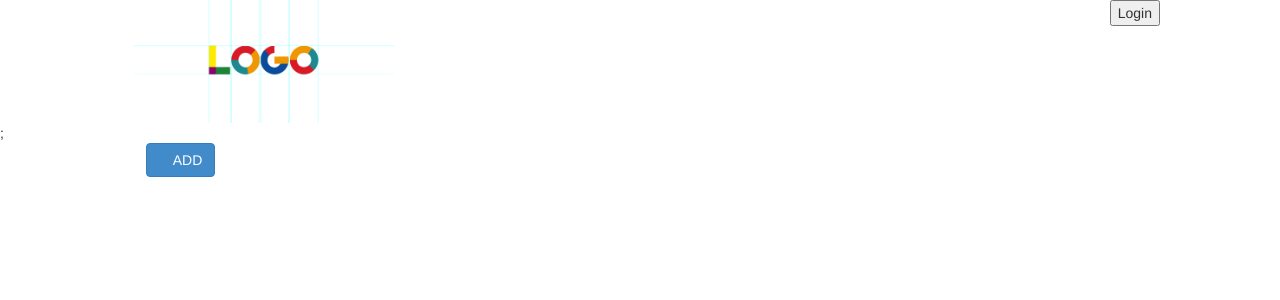
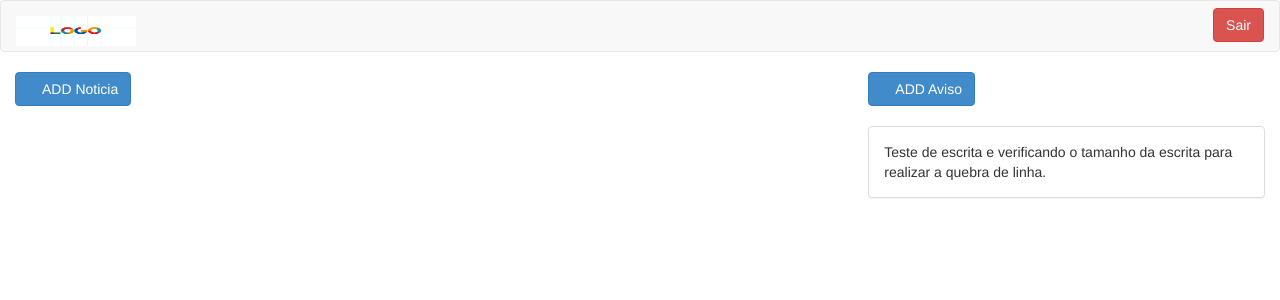
Before and after one commit to alano-patricio/cms, a PHP site: page / in a window 1280 px wide. Shown: the top 300 px of the page. Run offline with PHP 8.4, Linux system fonts and the light colour scheme; the visitor is signed in with stand-in values (Sample User, id 1); data that the repository does not hold is empty; some web fonts are replaced.

Commit message:
Correção das divs entre o index e o topo. Ciração harmonica dos três espaços que serão utilizados, deixado valores fixado na area 3 apenas para teste. Alterado o topo de para um navbar e incluso a logo dentro do navbar. Telas de inserção de noticia e aviso criadas e funcionando. Criado duas funções para trabalhar com datas, uma converte a data de php para mysql e a outra converte de mysql para php. Testes de inserção funcionando. No index o filtro de exibir ou não uma noticia está comentado para ficar mais fácil de realizar testes.

```diff
--- a/css/estilo.css
+++ b/css/estilo.css
@@ -1,6 +1,14 @@
-.centralizarTextoLogo{
-    margin-top: 4%;
+#minuaturaNoticia{
+    height: 225px;
 }
+#centralizarTextoLogo{
+    margin-top: 1%;
+}
+
+#centralizarBotaoLogo{
+    margin-top: 7px;
+}
+
 .previewNoticia{
     height: 15%;
     width: 100%;
@@ -16,6 +24,11 @@
 
 .big-checkbox {width: 25px; height: 25px;}
 
+#logo {
+    width: 120px;
+    height: 40px;
+    padding-bottom: 8%;
+}
 
 .login-container{
     margin-top: 13%;
--- /dev/null
+++ b/funcoes.php
@@ -0,0 +1,23 @@
+<?php
+
+function dateEmMysql($dateSql) {
+    $ano = substr($dateSql, 6, -9);
+    $mes = substr($dateSql, 3, -14);
+    $dia = substr($dateSql, 0, -17);
+    $hora = substr($dateSql, 11, -6);
+    $minuto = substr($dateSql, 14, -3);
+    $segundo = substr($dateSql, 17);
+    return $ano . "-" . $mes . "-" . $dia . " " . $hora . ":" . $minuto . ":" . $segundo;
+}
+
+function dataEmPhp($dateSql) {
+    $ano = substr($dateSql, 0, -15);
+    $mes = substr($dateSql, 5, -12);
+    $dia = substr($dateSql, 8, -9);
+    $hora = substr($dateSql, 11, -6);
+    $minuto = substr($dateSql, 14, -3);
+    $segundo = substr($dateSql, 17);
+    return $dia . "/" . $mes . "/" . $ano . " " . $hora . ":" . $minuto . ":" . $segundo;
+}
+
+?>
--- a/index.php
+++ b/index.php
@@ -2,61 +2,93 @@
 include 'menu.php';
 include 'banco/conectaBanco.php';
 include 'topo.php';
+include 'funcoes.php';
+
 //Dados da area 01
+//OFICIAL É ESSE
+//$sql = "SELECT * FROM noticia WHERE NOW() BETWEEN data_inicial AND data_final;";
 $sql = "SELECT * FROM noticia";
 $statement2 = $pdo->query($sql);
 $recebeNoticia = $statement2->fetchAll(PDO::FETCH_OBJ);
 $statement2->closeCursor();
-session_start();
-?>;
-<div class="container col-md-12">
-    <div class="row col-md-offset-1">
-        <div class="col-md-2 corrigeLateral">
-            <form action="index.php" method="POST">
-                <input type="hidden" name="adicionarNoticia" >
-                <button type="submit" class="btn btn-primary" >
-                    <span class="glyphicon glyphicon-plus-sign"></span> ADD
-                </button>
-            </form>
-        </div>
+?>
 
-    </div>
-</div>
 <!-- inicio da area 02 -->
+<div class="section">
+    <div class="container-fluid">
+        <div class="row">
+            <div class="col-md-8">
 
-<form name="area02" action="index.php" method="POST">
-    <div class="container col-md-12 espacoEntreDivs">
-        <div class="row col-md-offset-1">
+                <?php if (@$_SESSION['nivel']) {
+                    ?>
+                    <div class="row">
+                        <div class="col-md-10">
+                            <a href="inserirNoticia.php" class="btn btn-primary"><span class="glyphicon glyphicon-plus-sign"></span> ADD Noticia</a>
+                            <br><br>
+                        </div>
+                    </div>
+                <?php } ?>
+                <div class="row">
+                    <?php
+                    $cont = 1;
+                    foreach ($recebeNoticia as $noticiaArray):
+                        ?>
+                        <div class="col-md-4 ">
+                            <div class="panel panel-default">
+                                <div class="panel-body">
+                                    <div id="minuaturaNoticia">
+                                        <img src="<?php echo $noticiaArray->imagem ?>" class="img-responsive previewNoticia">
+                                    </div>
+                                </div>
 
-            <?php
-            $cont = 0;
-            foreach ($recebeNoticia as $noticiaArray):
-                if (($cont % 3) == 0) {
-                    ?>
-                    <div class="row col-md-offset-1">
-                    </div>
+                                <?php if (@$_SESSION['nivel'] == 1) { ?>
+                                    <form action="inserirNoticia.php" method="POST">
+                                        <div class="panel-footer text-center"><?php echo $noticiaArray->titulo ?>
+                                            <button type="submit" class="btn-danger pull-right glyphicon glyphicon-pencil" name="editarNoticia"></button>
+                                        </div>
+                                    </form>
+                                <?php } else { ?>
+                                    <div class="panel-footer text-center"><?php echo $noticiaArray->titulo ?></div>
+                                <?php } ?>
 
-                    <?php
-                }
-                $cont++
-                ?>
-                <div class="col-md-2 ">
-
-                    <div class="panel panel-default">
-                        <div class="panel-body">
-                            <div id="noticia1" class="col-md-12">
-                                <img src="<?php echo $noticiaArray->imagem ?>" class="img-responsive previewNoticia" alt="Imagem Responsiva">
                             </div>
                         </div>
-                        <div class="panel-footer text-center"><?php echo $noticiaArray->titulo ?>
-                            <?php if ($_SESSION['nivel'] == 1) { ?>
-                                <button type="submit" class="btn-sm btn-danger pull-right" name="adicionarNoticia">
-                                    <span class="glyphicon glyphicon glyphicon-pencil"></span>
-                                </button>
-                            <?php } ?>
+                        <?php if (($cont % 3) == 0) { ?>
+
+                        </div>
+                        <div class="row">
+                            <?php
+                        }
+                        $cont++;
+                    endforeach;
+                    ?>
+                </div>
+
+            </div>
+
+            <!--Inicio da area 03-->
+            <div class="col-md-4">
+                <?php if (@$_SESSION['nivel']) {
+                    ?>
+                    <div class="row">
+                        <div class="col-md-12">
+                            <a href="inserirAviso.php" class="btn btn-primary"><span class="glyphicon glyphicon-plus-sign"></span> ADD Aviso</a>
+                            <br><br>
+                        </div>
+                    </div>
+                <?php } ?>
+                <div class="row">
+                    <div class="col-md-12">
+                        <div class="panel panel-default">
+                            <div class="panel-body">
+                                Teste de escrita e verificando o tamanho da escrita para realizar a quebra de linha.
+                            </div>
                         </div>
                     </div>
                 </div>
-            <?php endforeach; ?>
+            </div>
+
+
         </div>
     </div>
+</div>
--- a/logoff.php
+++ b/logoff.php
@@ -1,5 +1,6 @@
 <?php
 
+session_start();
 $_SESSION = array();
 session_unset();
 session_destroy();
--- a/topo.php
+++ b/topo.php
@@ -4,29 +4,45 @@ $sql = "SELECT * FROM cadastro_cliente";
 $statement = $pdo->query($sql);
 $recebeDadosEmpresa = $statement->fetch();
 $statement->closeCursor();
+session_start();
 ?>
 
 <!-- inicio area 01 -->
-<form name="area01" action="login.php" method="POST">
-    <div class="container col-md-12">
-        <div class="row col-md-offset-1 text-center">
-            <div class="col-sm-3 ">
-                <img src="img/logo.png" class="img-responsive" alt="Imagem Responsiva">
-            </div>
-            <div class="col-md-2 centralizarTextoLogo ">
-                <?php echo $recebeDadosEmpresa['nome']; ?>
-            </div>
-            <div class="col-md-2 centralizarTextoLogo ">
-                <?php echo $recebeDadosEmpresa['telefone']; ?>
-            </div>
-            <div class="col-md-2 centralizarTextoLogo ">
-<?php echo $recebeDadosEmpresa['email']; ?>
-            </div>
-            <div>
-                <input type="submit" name="Entrar" value="Login" />
-            </div>
+<div class="section">
+    <div class="container-fluid">
+        <div class="row">
+
+            <nav class="navbar navbar-default">
+                <div class="container-fluid">
+                    <div class="navbar-header">
+                        <a class="navbar-brand" href="index.php">
+                            <img alt="Brand" id="logo" src="img/logo.png">
+                        </a>
+                    </div>
+                    <div class="col-md-2" id="centralizarTextoLogo">
+                        <span> <?php echo $recebeDadosEmpresa['nome']; ?></span>
+                    </div>
+                    <div class="col-md-2" id="centralizarTextoLogo">
+                        <span><?php echo $recebeDadosEmpresa['telefone']; ?></span>
+                    </div>
+                    <div class="col-md-2" id="centralizarTextoLogo">
+                        <span><?php echo $recebeDadosEmpresa['email']; ?></span>
+                    </div>
+
+                    <div class="pull-right" id="centralizarBotaoLogo" >
+                        <?php if (isset($_SESSION['nivel'])) { ?>
+                            <a href="logoff.php" class="btn btn-danger">Sair</a>
+                        <?php } else { ?>
+                            <a href="login.php" class="btn btn-success">Entrar</a>
+                        <?php } ?>
+
+                    </div>
+                </div>
+            </nav>
 
         </div>
     </div>
-</form>
+</div>
+
+
 <!-- fim area 01 -->
--- a/validaLogin.php
+++ b/validaLogin.php
@@ -12,6 +12,7 @@ echo $obtemNivelUsuario['nivel'];
 
 if ($obtemNivelUsuario) {
     session_start();
+    $_SESSION['usuario'] = $obtemNivelUsuario['nome_completo'];
     $_SESSION['nivel'] = $obtemNivelUsuario['nivel'];
     header("location: index.php");
 } else {
```
Also changed, not shown: action/acao.php (deleted, +0 -13 lines), action/insert.php (added, +32 -0 lines), inserirAviso.php (added, +38 -0 lines), inserirNoticia.php (+19 -12 lines).
